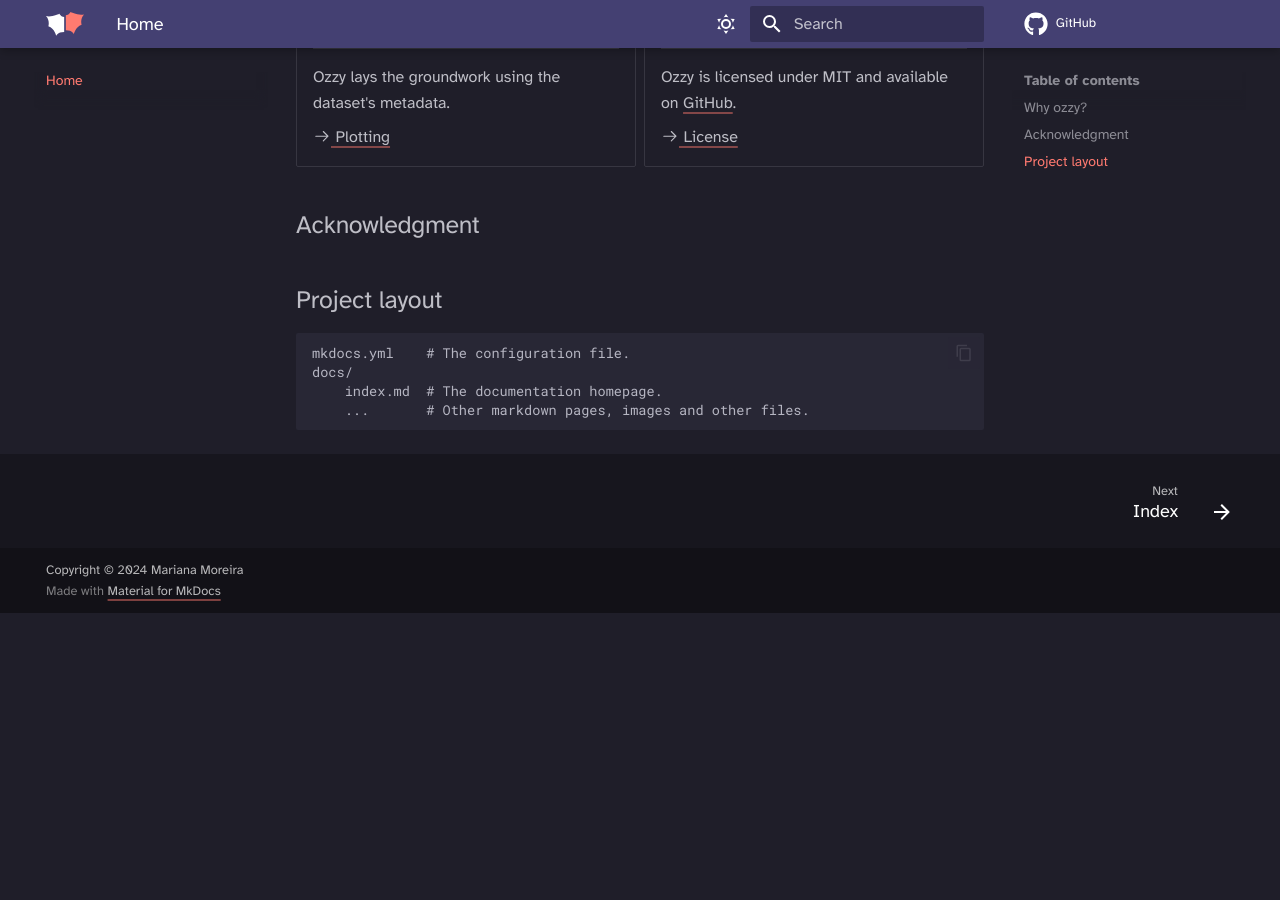
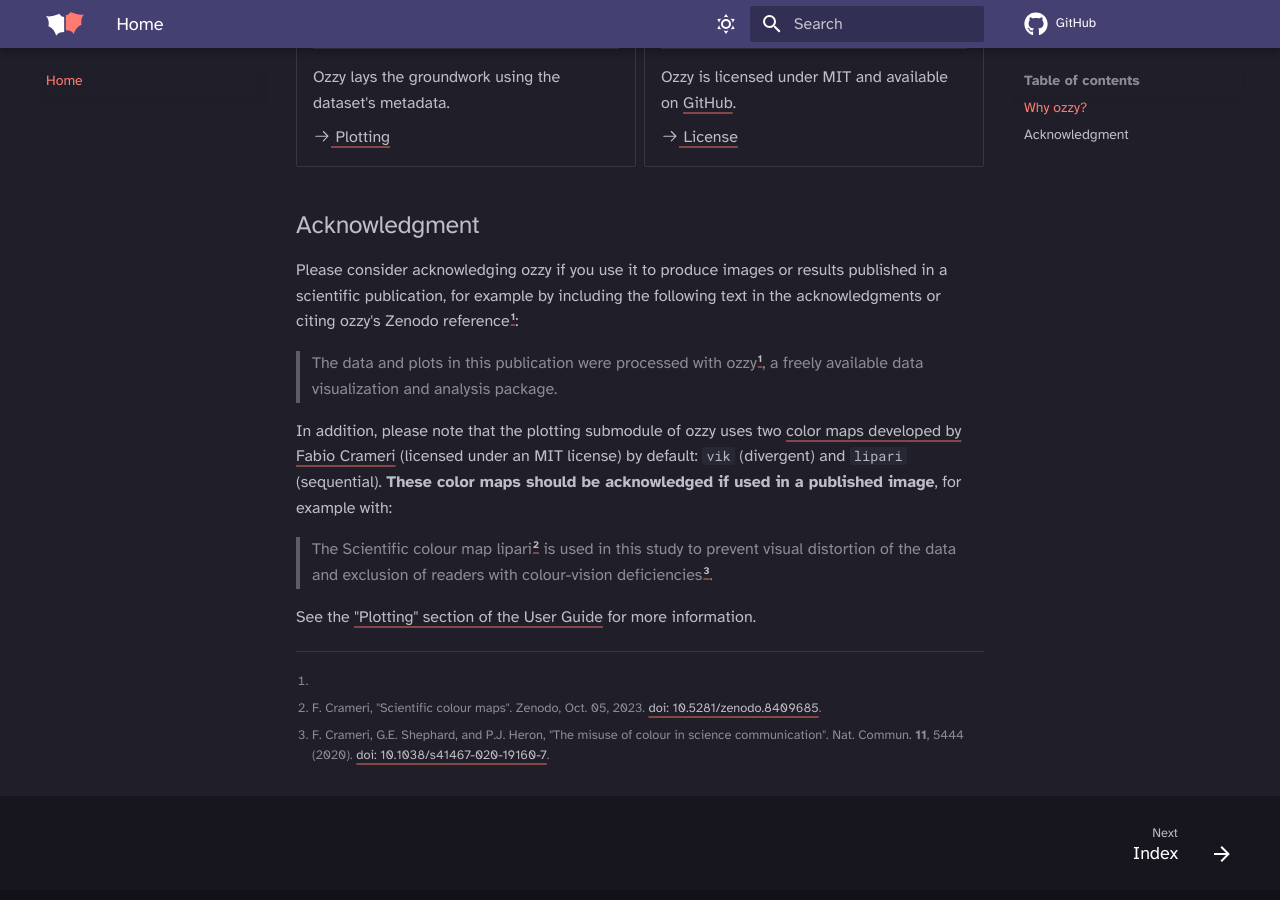
Before and after one commit to mtrocadomoreira/ozzy, an MkDocs documentation site: the page built from docs/docs/index.md, in a window 1280 px wide and 900 px high, scrolled down 1384 px. Built offline with MkDocs 1.6.1 and Material for MkDocs 9.7.7, drawn with Linux system fonts in a browser that asks for light colours; plug-ins that fetch from the network failed and are left out; comment, search, counter and statistics services are not loaded; before the commit the page ends 1997 px from its top, so only the background shows below that.

Commit message:
docs: finish license and about

```diff
--- a/docs/docs/index.md
+++ b/docs/docs/index.md
@@ -86,11 +86,18 @@
 
 ## Acknowledgment
 
+Please consider acknowledging ozzy if you use it to produce images or results published in a scientific publication, for example by including the following text in the acknowledgments or citing ozzy's Zenodo reference[^1]:
 
+> The data and plots in this publication were processed with ozzy[^1], a freely available data visualization and analysis package.
 
-## Project layout
+[^1]:
 
-    mkdocs.yml    # The configuration file.
-    docs/
-        index.md  # The documentation homepage.
-        ...       # Other markdown pages, images and other files.
+In addition, please note that the plotting submodule of ozzy uses two [color maps developed by Fabio Crameri](https://www.fabiocrameri.ch/colourmaps/) (licensed under an MIT license) by default: `vik` (divergent) and `lipari` (sequential). **These color maps should be acknowledged if used in a published image**, for example with:
+
+> The Scientific colour map lipari[^2] is used in this study to prevent visual distortion of the data and exclusion of readers with colour-vision deficiencies[^3].
+
+[^2]: F. Crameri, "Scientific colour maps". Zenodo, Oct. 05, 2023. [doi: 10.5281/zenodo.8409685](http://doi.org/10.5281/zenodo.8409685).
+
+[^3]: F. Crameri, G.E. Shephard, and P.J. Heron, "The misuse of colour in science communication". Nat. Commun. **11**, 5444 (2020). [doi: 10.1038/s41467-020-19160-7](https://doi.org/10.1038/s41467-020-19160-7).
+
+See the ["Plotting" section of the User Guide](user-guide/plotting) for more information.
--- a/docs/mkdocs.yml
+++ b/docs/mkdocs.yml
@@ -48,6 +48,7 @@
 markdown_extensions:
   - admonition
   - footnotes
+  - tables
   - abbr
   - pymdownx.snippets
   - pymdownx.caret
```
Also changed, not shown: docs/docs/about/index.md (+5 -0 lines), docs/docs/about/license.md (+23 -1 lines), README.md.
